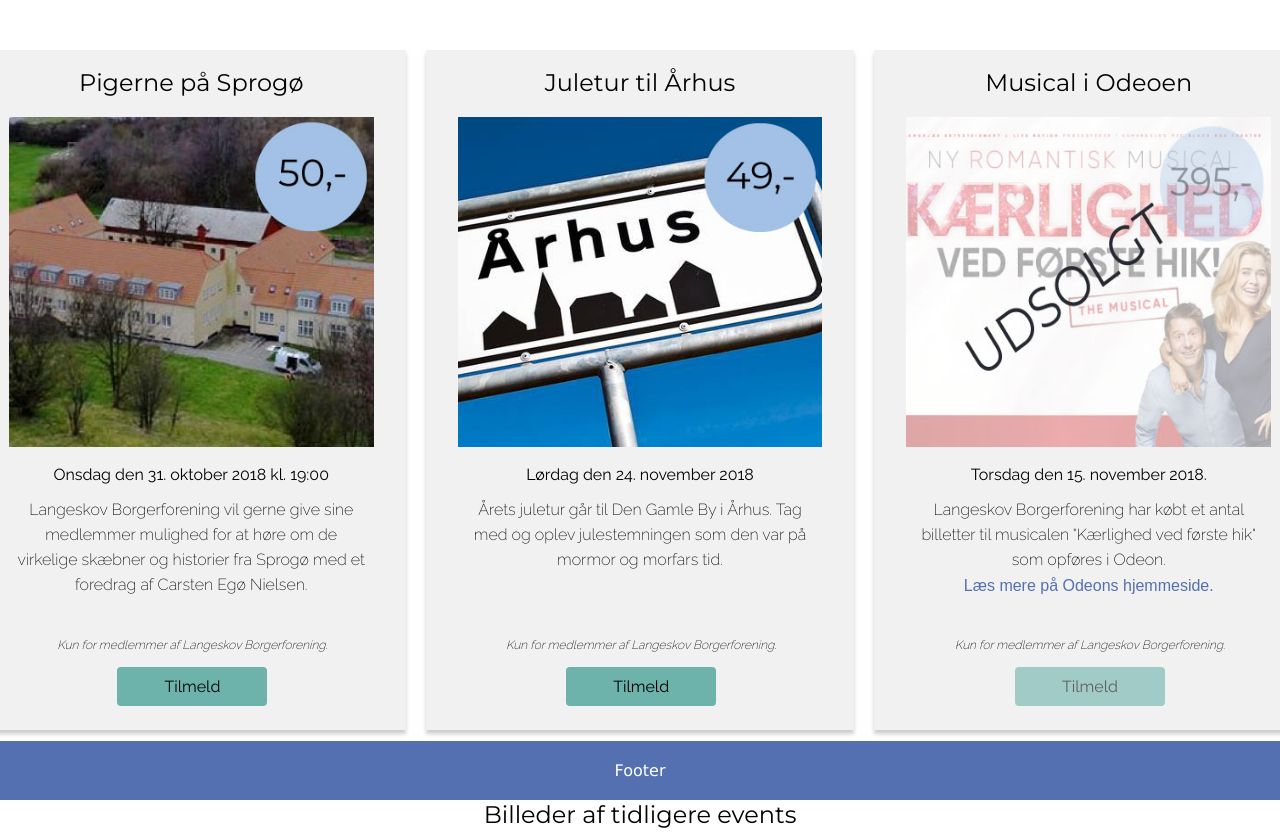
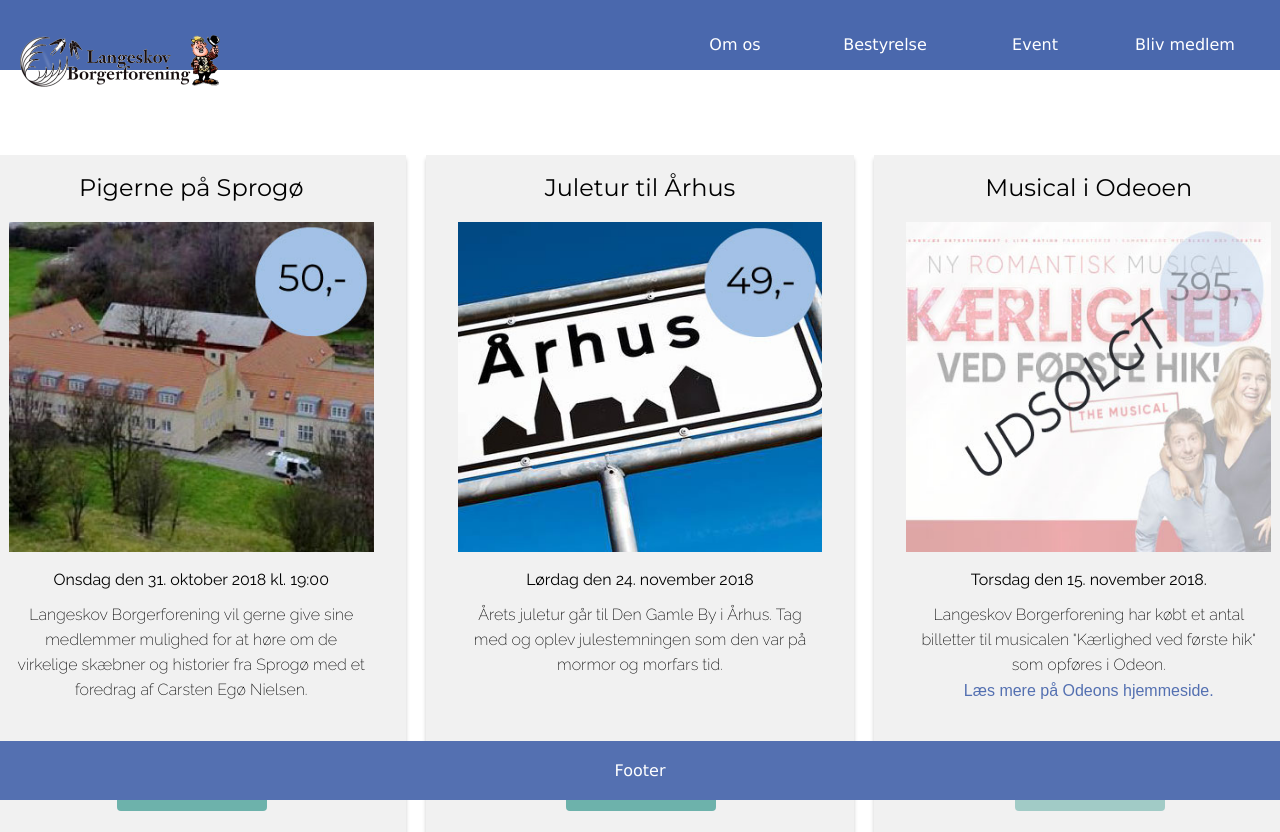
Before and after one commit to sofiethorsing/langeskov-borgerforening, a plain HTML site: page events.html in a window 1280 px wide. Shown: the top 832 px of the page. Drawn offline with Linux system fonts and the light colour scheme.

Commit message:
Navbar events

```diff
--- a/events.html
+++ b/events.html
@@ -7,10 +7,26 @@
     <title>Events</title>
     <meta name="viewport" content="width=device-width, initial-scale=1">
     <link rel="stylesheet" type="text/css" media="screen" href="css/style.css" />
+    <link rel="stylesheet" type="text/css" media="screen" href="nav.css">
     <link href="https://fonts.googleapis.com/css?family=Montserrat:300,400" rel="stylesheet">
     <link href="https://fonts.googleapis.com/css?family=Raleway:200,300,400" rel="stylesheet">
 </head>
 <body>
+
+    <div class="headerwrapper">
+        <div class="topnavbaggrund">
+                <div class="topnavlogo">
+                        <a href="index.html"><img src="billeder/logo1.png" alt="logo" align="left" style="width:200px;"></a>
+                </div>
+            <div class="topnav">
+                    <a href="blivmedlem.html">Bliv medlem</a>
+					<a href="events.html">Event</a>
+					<a href="bestyrelse.html">Bestyrelse</a>
+					<a href="omos.html">Om os</a>
+            </div>
+        </div>
+    </div>
+
     <div class="wrapper">
         <div class="contentwrapper">
             <!-- Række med kasser -->
```
